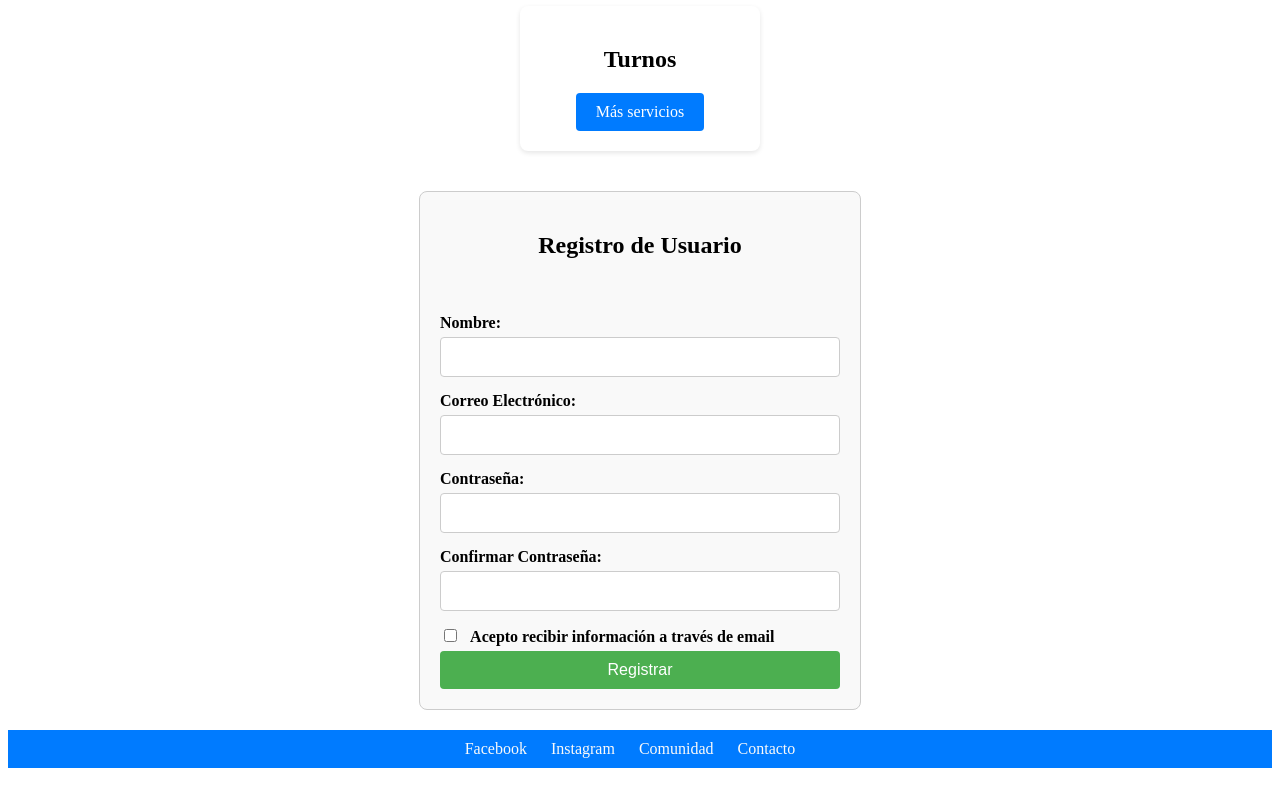
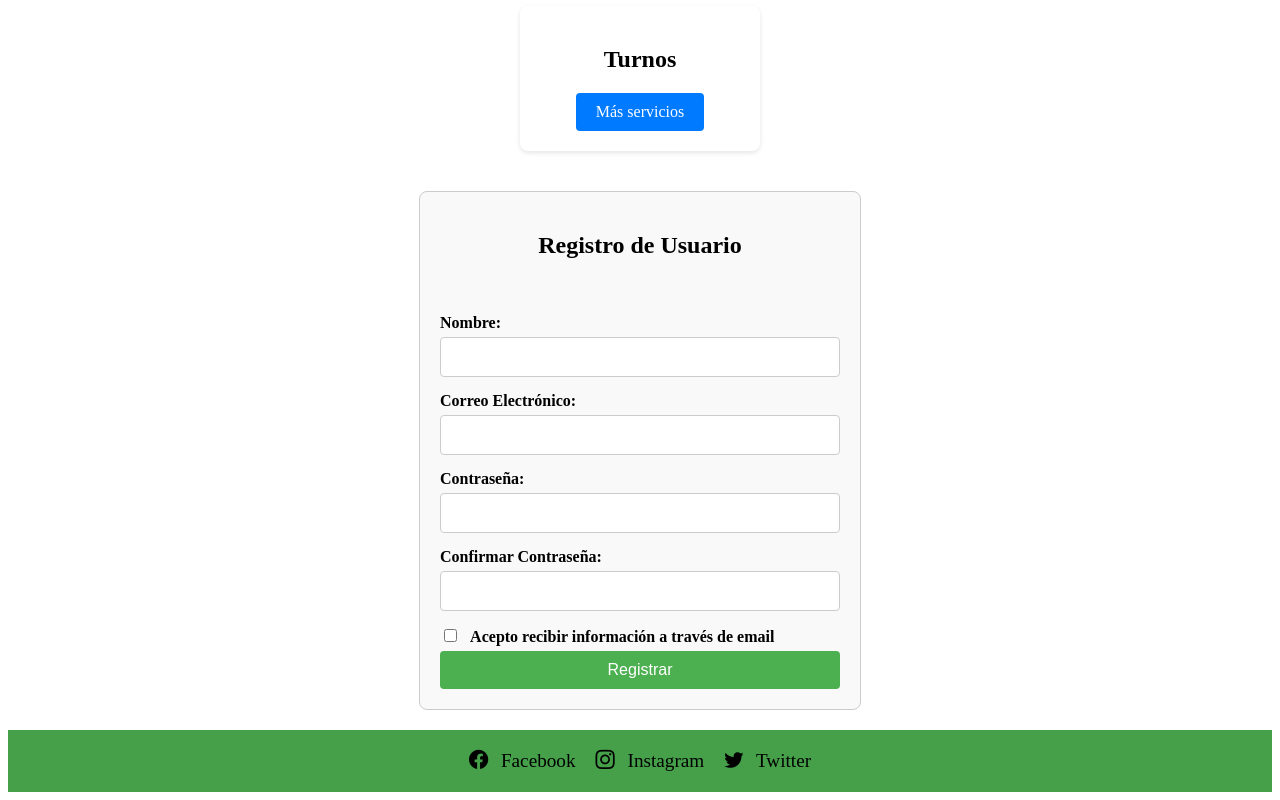
Before and after one commit to desarrolador/veterinaria-app, a website: page html/index.html in a window 1280 px wide. Shown: the part 716-1516 px from the top of the page. Before the commit the page ends 1492 px from the top, so only its background shows below. Drawn offline with nearby package versions, Linux system fonts and the light colour scheme.

Commit message:
nuevas actualizaciones

```diff
--- a/html/index.html
+++ b/html/index.html
@@ -4,6 +4,8 @@
     <meta charset="UTF-8">
     <meta name="viewport" content="width=device-width, initial-scale=1.0">
     <link rel="stylesheet" href="/styles.css">
+    <link rel="stylesheet" href="https://cdn.jsdelivr.net/npm/bootstrap-icons@1.11.3/font/bootstrap-icons.css">
+
     <title>veterinaria app</title>
 </head>
 <body>
@@ -76,16 +78,22 @@
 
     <script src="../js/index.js"></script>
 
-    <footer class="footer">
 
-        <div class="redes sociales">
-            <ul class="ul">
-                <li class="li"><a class="a" href="">Facebook</a></li>
-                <li class="li"><a class="a" href="">Instagram</a></li>
-                <li class="li"><a class="a" href="">Comunidad</a></li>
-                <li class="li"><a class="a" href="">Contacto</a></li>
-            </ul>
-        </div>
-    </footer>
+
+        <footer class="footer">
+  <ul class="ul">
+    <li class="li"><a class="a" href="https://facebook.com/tu_pagina" target="_blank">
+      <i class="bi bi-facebook"></i> Facebook
+    </a></li>
+    <li class="li"><a class="a" href="https://instagram.com/tu_pagina" target="_blank">
+      <i class="bi bi-instagram"></i> Instagram
+    </a></li>
+    <li class="li"><a class="a" href="https://twitter.com/tu_pagina" target="_blank">
+      <i class="bi bi-twitter"></i> Twitter
+    </a></li>
+  </ul>
+</footer>
+
+
 </body>
 </html>
--- a/styles.css
+++ b/styles.css
@@ -301,32 +301,20 @@ header h1 {
 }
 
 
-.footer {
-    background-color:#007bff;
-    color:white;
-    text-align:center;
-    padding:10px;
+.footer ul {
+  background-color: #45a049;
+  list-style-type: none;
+  padding: 20px;
+  margin:0px;
+  display: flex;
+  justify-content: center;
+  gap: 20px;
 }
-
-.ul {
-    list-style-type: none;
-    padding:0;
-    margin:0;
-
+footer a {
+  text-decoration: none;
+  color: inherit;
+  font-size: 1.2rem;
 }
-
-.li {
-    display: inline;
-    margin-right:20px;
-
+footer i {
+  margin-right: 8px;
 }
-
-.a {
-    text-decoration: none;
-    color: #f9f9f9;
-}
-
-.a:hover {
-    cursor:pointer;
-    color: black;
-}
```
